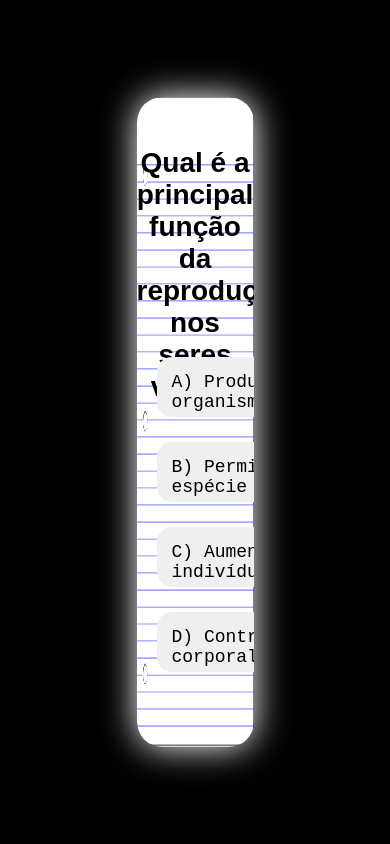
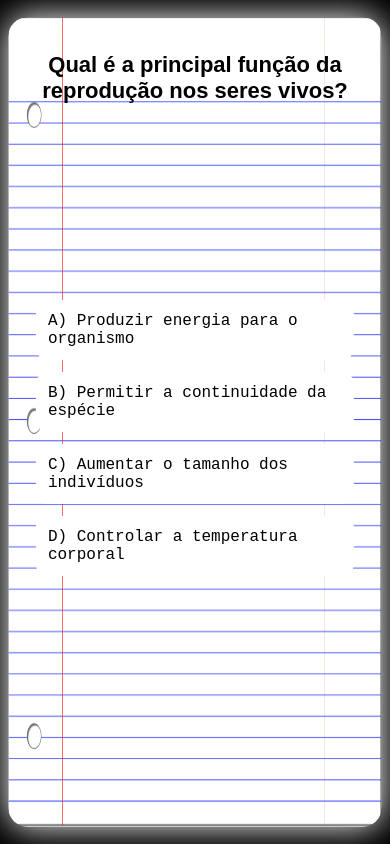
Before and after one commit to SnowGamerx11/Revisao_prova, a plain HTML site: page index.html in a window 390 px wide. Drawn offline with Linux system fonts and the light colour scheme.

Commit message:
Update index.html

```diff
--- a/index.html
+++ b/index.html
@@ -2,145 +2,326 @@
 <html lang="pt-br">
 
 <head>
+
     <meta charset="UTF-8">
+
     <meta name="viewport" content="width=device-width, initial-scale=1.0">
+
     <title>Revisão - Ciências</title>
+
 </head>
+
 
 <style>
 
+    * {
+        box-sizing: border-box;
+    }
+
+
     body {
-        height: 100vh;
-        width: 100vw;
+
+        min-height: 100vh;
+
         margin: 0;
+
+        padding: 10px;
 
         background-color: black;
 
         display: flex;
+
         justify-content: center;
+
         align-items: center;
+
     }
 
 
     .box {
+
         background-image: url("paperpng.png");
+
         background-size: 100% 100%;
+
         background-position: center;
+
         background-repeat: no-repeat;
 
         box-shadow: 0px 0px 35px white;
 
-        width: 30%;
-        height: 90%;
+        width: min(500px, 95vw);
 
-        max-width: 500px;
-        max-height: 650px;
+        height: min(650px, 95vh);
 
         border-radius: 25px;
 
         position: relative;
 
         overflow-y: auto;
+
+        overflow-x: hidden;
+
     }
 
 
     .pergunta {
-        width: 100%;
+
+        width: 90%;
+
+        margin: 50px auto 0 auto;
 
         text-align: center;
 
         font-size: 28px;
+
         font-family: Arial, Helvetica, sans-serif;
 
-        margin-top: 50px;
+        overflow-wrap: break-word;
+
     }
 
 
     .opcoes {
+
         position: absolute;
 
-        left: 20px;
+        left: 50%;
+
+        transform: translateX(-50%);
+
         top: 40%;
 
+        width: 90%;
+
         display: flex;
+
         flex-direction: column;
 
-        gap: 25px;
+        gap: 15px;
+
     }
 
 
     .opcoes button {
-        width: 400px;
-        height: 60px;
+
+        width: 100%;
+
+        min-height: 60px;
+
+        height: auto;
 
         padding: 15px;
 
         border: none;
+
         border-radius: 15px;
 
         color: black;
+
+        background-color: white;
+
         cursor: pointer;
 
-        font-size: 18px;
+        font-size: 20px;
+
         font-family: 'Courier New', Courier, monospace;
-        font: bold;
+
         text-align: left;
+
+        overflow-wrap: break-word;
+
+        transition: 0.2s;
+
+    }
+
+
+    .opcoes button:hover {
+
+        transform: scale(1.02);
+
+        background-color: #dddddd;
+
     }
 
 
     /* BOTÃO REVISAR */
 
     #revisar {
+
         display: none;
 
         margin: 30px auto;
 
-        width: 250px;
-        height: 60px;
+        width: 80%;
+
+        max-width: 300px;
+
+        min-height: 60px;
 
         border: none;
+
         border-radius: 15px;
 
-        background-color: rgb(188, 188, 188);
+        background-color: white;
 
-        font-size: 22px;
+        color: black;
+
+        font-size: 20px;
+
         font-weight: bold;
 
         cursor: pointer;
+
+    }
+
+
+    #revisar:hover {
+
+        background-color: #dddddd;
+
     }
 
 
     /* ÁREA DA REVISÃO */
 
     #revisao {
+
         display: none;
 
         padding: 20px;
 
         font-family: Arial, Helvetica, sans-serif;
-        font-size: 20px;
+
     }
 
 
     .questao-revisao {
+
         margin-bottom: 30px;
+
+        overflow-wrap: break-word;
+
     }
 
 
     .questao-revisao h2 {
+
         font-size: 20px;
+
+    }
+
+
+    .questao-revisao p {
+
+        font-size: 17px;
+
     }
 
 
     .acertou {
+
         color: green;
+
         font-weight: bold;
+
     }
 
 
     .errou {
+
         color: red;
+
         font-weight: bold;
+
+    }
+
+
+    /* CELULAR */
+
+    @media (max-width: 600px) {
+
+
+        body {
+
+            padding: 5px;
+
+        }
+
+
+        .box {
+
+            width: 96vw;
+
+            height: 96vh;
+
+            border-radius: 20px;
+
+        }
+
+
+        .pergunta {
+
+            width: 85%;
+
+            margin-top: 35px;
+
+            font-size: 22px;
+
+        }
+
+
+        .opcoes {
+
+            top: 35%;
+
+            width: 85%;
+
+            gap: 12px;
+
+        }
+
+
+        .opcoes button {
+
+            min-height: 55px;
+
+            padding: 12px;
+
+            font-size: 16px;
+
+            border-radius: 12px;
+
+        }
+
+
+        #revisar {
+
+            font-size: 18px;
+
+        }
+
+
+        #revisao {
+
+            padding: 15px;
+
+        }
+
+
+        .questao-revisao h2 {
+
+            font-size: 18px;
+
+        }
+
+
+        .questao-revisao p {
+
+            font-size: 15px;
+
+        }
+
     }
 
 </style>
@@ -148,156 +329,301 @@
 
 <body>
 
+
     <div class="box">
 
+
         <h1 class="pergunta">
+
             Qual é a principal função da reprodução nos seres vivos?
+
         </h1>
 
 
         <div class="opcoes">
 
-            <button>A) Produzir energia para o organismo</button>
-            <button>B) Permitir a continuidade da espécie</button>
-            <button>C) Aumentar o tamanho dos indivíduos</button>
-            <button>D) Controlar a temperatura corporal</button>
+            <button>
+
+                A) Produzir energia para o organismo
+
+            </button>
+
+
+            <button>
+
+                B) Permitir a continuidade da espécie
+
+            </button>
+
+
+            <button>
+
+                C) Aumentar o tamanho dos indivíduos
+
+            </button>
+
+
+            <button>
+
+                D) Controlar a temperatura corporal
+
+            </button>
 
         </div>
 
 
         <button id="revisar">
+
             Revisar respostas
+
         </button>
 
 
         <div id="revisao"></div>
+
 
     </div>
 
 
 <script>
 
+
+    // =========================
+    // PERGUNTAS
+    // =========================
+
+
     const perguntas = [
 
+
         {
+
             pergunta: "Qual é a principal função da reprodução nos seres vivos?",
+
             opcoes: [
+
                 "A) Produzir energia para o organismo",
+
                 "B) Permitir a continuidade da espécie",
+
                 "C) Aumentar o tamanho dos indivíduos",
+
                 "D) Controlar a temperatura corporal"
+
             ],
+
             correta: 1
+
         },
 
+
         {
+
             pergunta: "Qual é o principal órgão responsável pela produção dos espermatozoides?",
+
             opcoes: [
+
                 "A) Próstata",
+
                 "B) Pênis",
+
                 "C) Testículos",
+
                 "D) Uretra"
+
             ],
+
             correta: 2
+
         },
 
+
         {
+
             pergunta: "Qual é a função dos ovários no sistema reprodutor feminino?",
+
             opcoes: [
+
                 "A) Produzir óvulos e hormônios sexuais",
+
                 "B) Produzir espermatozoides",
+
                 "C) Armazenar o sêmen",
+
                 "D) Transportar a urina"
+
             ],
+
             correta: 0
+
         },
 
+
         {
+
             pergunta: "Em condições normais, onde ocorre a fecundação humana?",
+
             opcoes: [
+
                 "A) No útero",
+
                 "B) Na vagina",
+
                 "C) Nas tubas uterinas",
+
                 "D) Nos ovários"
+
             ],
+
             correta: 2
+
         },
 
+
         {
+
             pergunta: "O que acontece durante a fecundação?",
+
             opcoes: [
+
                 "A) O óvulo é produzido pelo útero",
+
                 "B) Um espermatozoide se une ao óvulo",
+
                 "C) O embrião é eliminado do organismo",
+
                 "D) O espermatozoide se transforma em óvulo"
+
             ],
+
             correta: 1
+
         },
 
+
         {
+
             pergunta: "Qual é a função do útero?",
+
             opcoes: [
+
                 "A) Produzir espermatozoides",
+
                 "B) Produzir óvulos",
+
                 "C) Ser o local onde o embrião se desenvolve",
+
                 "D) Produzir o sêmen"
+
             ],
+
             correta: 2
+
         },
 
+
         {
+
             pergunta: "Qual órgão do sistema reprodutor masculino também participa da passagem da urina?",
+
             opcoes: [
+
                 "A) Uretra",
+
                 "B) Testículo",
+
                 "C) Próstata",
+
                 "D) Epidídimo"
+
             ],
+
             correta: 0
+
         },
 
+
         {
+
             pergunta: "O que é a menstruação?",
+
             opcoes: [
+
                 "A) A liberação de espermatozoides",
+
                 "B) A eliminação do revestimento do útero quando não ocorre gravidez",
+
                 "C) A fecundação do óvulo",
+
                 "D) A produção de um novo óvulo"
+
             ],
+
             correta: 1
+
         },
 
+
         {
+
             pergunta: "Qual hormônio está principalmente relacionado ao desenvolvimento das características sexuais masculinas?",
+
             opcoes: [
+
                 "A) Estrogênio",
+
                 "B) Progesterona",
+
                 "C) Testosterona",
+
                 "D) Insulina"
+
             ],
+
             correta: 2
+
         },
 
+
         {
+
             pergunta: "Por que a reprodução é importante para a perpetuação das espécies?",
+
             opcoes: [
+
                 "A) Porque impede que os indivíduos envelheçam",
+
                 "B) Porque permite o surgimento de novos indivíduos da espécie",
+
                 "C) Porque aumenta a quantidade de alimentos disponíveis",
+
                 "D) Porque faz todos os indivíduos serem geneticamente iguais"
+
             ],
+
             correta: 1
+
         }
 
+
     ];
+
+
+    // =========================
+    // VARIÁVEIS
+    // =========================
 
 
     let perguntaAtual = 0;
 
     let acertos = 0;
 
-    // Guarda a resposta escolhida em cada questão
     let respostas = [];
+
+
+    // =========================
+    // ELEMENTOS DO HTML
+    // =========================
 
 
     const pergunta = document.querySelector(".pergunta");
@@ -311,9 +637,16 @@
     const revisao = document.querySelector("#revisao");
 
 
+    // =========================
+    // MOSTRAR PERGUNTA
+    // =========================
+
+
     function mostrarPergunta() {
 
+
         const atual = perguntas[perguntaAtual];
+
 
         pergunta.textContent = atual.pergunta;
 
@@ -324,21 +657,31 @@
 
         });
 
+
     }
+
+
+    // =========================
+    // CLICAR NAS RESPOSTAS
+    // =========================
 
 
     botoes.forEach((botao, indice) => {
 
+
         botao.addEventListener("click", () => {
+
 
             const atual = perguntas[perguntaAtual];
 
 
             // Guarda a resposta escolhida
+
             respostas[perguntaAtual] = indice;
 
 
             // Verifica se acertou
+
             if (indice === atual.correta) {
 
                 acertos++;
@@ -346,34 +689,54 @@
             }
 
 
+            // Vai para a próxima pergunta
+
             perguntaAtual++;
 
 
             if (perguntaAtual < perguntas.length) {
 
+
                 mostrarPergunta();
+
 
             }
 
             else {
 
+
+                // Mostra o resultado
+
                 pergunta.textContent =
                     `Você acertou ${acertos} de ${perguntas.length}!`;
 
+
+                // Esconde as alternativas
+
                 opcoes.style.display = "none";
+
+
+                // Mostra botão de revisão
 
                 botaoRevisar.style.display = "block";
 
+
             }
 
+
         });
+
 
     });
 
 
-    // Quando clicar em "Revisar respostas"
+    // =========================
+    // REVISAR RESPOSTAS
+    // =========================
+
 
     botaoRevisar.addEventListener("click", () => {
+
 
         pergunta.style.display = "none";
 
@@ -384,12 +747,15 @@
 
         perguntas.forEach((questao, indice) => {
 
+
             const respostaUsuario = respostas[indice];
+
 
             const acertou = respostaUsuario === questao.correta;
 
 
             const div = document.createElement("div");
+
 
             div.classList.add("questao-revisao");
 
@@ -397,22 +763,37 @@
             div.innerHTML = `
 
                 <h2>
+
                     ${indice + 1}. ${questao.pergunta}
+
                 </h2>
 
+
                 <p>
+
                     Sua resposta:
+
                     <strong>
+
                         ${questao.opcoes[respostaUsuario]}
+
                     </strong>
+
                 </p>
 
+
                 <p>
+
                     Resposta correta:
+
                     <strong>
+
                         ${questao.opcoes[questao.correta]}
+
                     </strong>
+
                 </p>
+
 
                 <p class="${acertou ? "acertou" : "errou"}">
 
@@ -425,14 +806,23 @@
 
             revisao.appendChild(div);
 
+
         });
+
 
     });
 
 
+    // =========================
+    // INICIAR QUIZ
+    // =========================
+
+
     mostrarPergunta();
 
+
 </script>
+
 
 </body>
 
```
